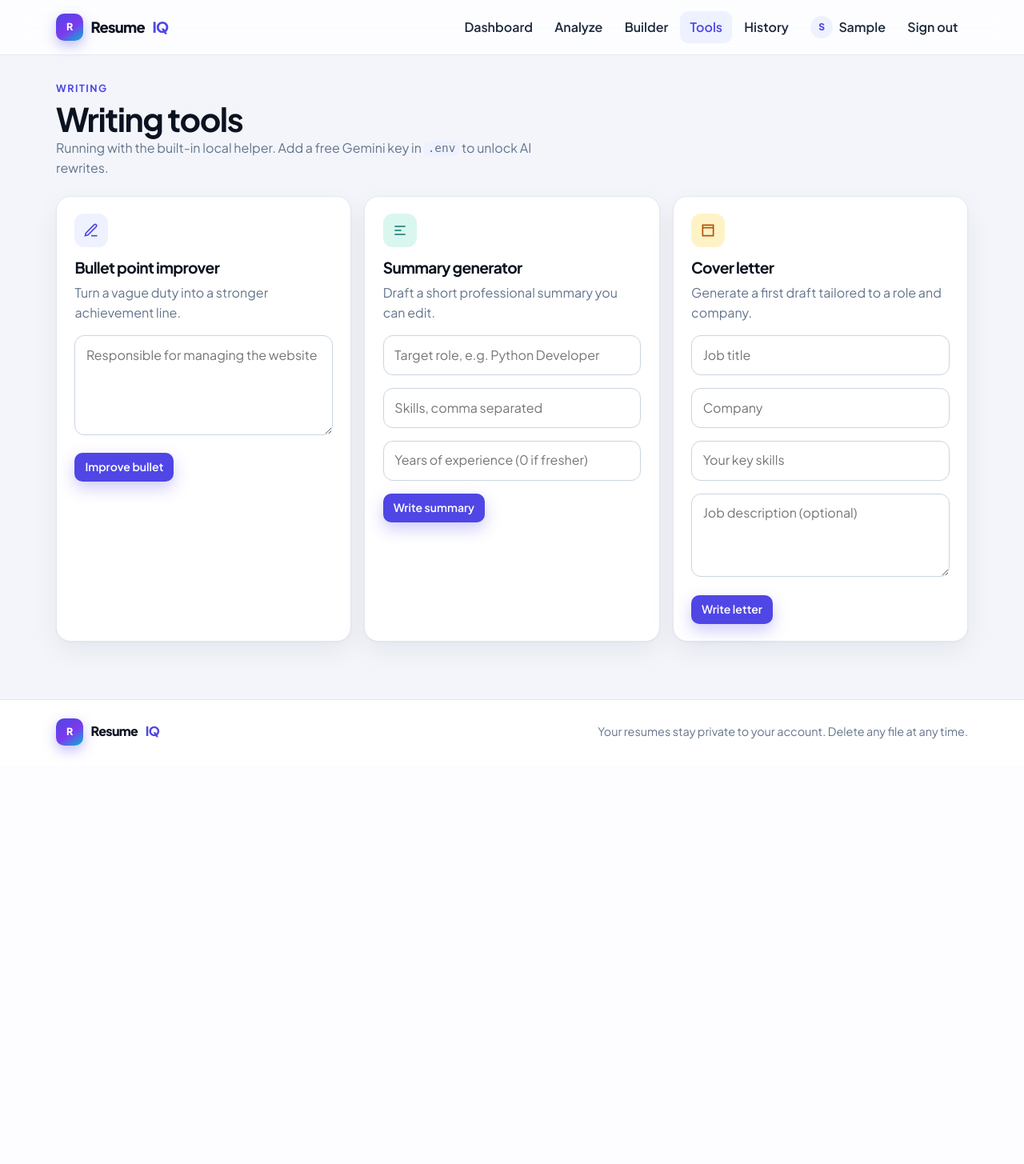
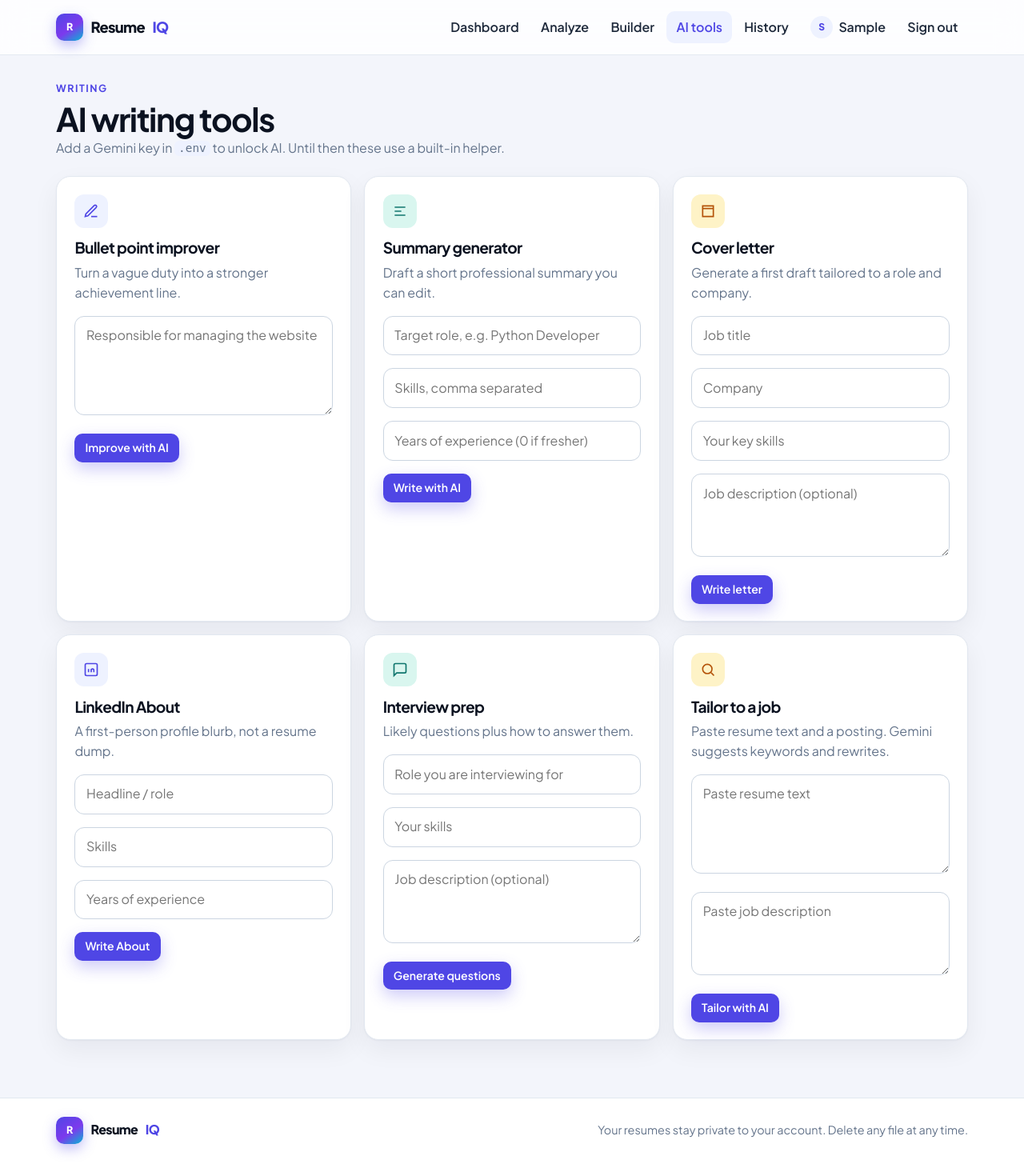
Before and after one commit to SahalSabith/ResumeAnaliser, a Django app: page /tools/ in a window 1280 px wide. Shown: the whole page at 80% size. Before the commit the page ends 943 px from the top, so only its background shows below. Run offline with Django 5.2, Linux system fonts and the light colour scheme; the visitor is signed in with stand-in values (Sample User, id 1).

Commit message:
ai updated and improvement

```diff
--- a/analyzer/forms.py
+++ b/analyzer/forms.py
@@ -14,8 +14,6 @@ class UploadForm(forms.Form):
     job_description = forms.CharField(
         label="Job description (optional)", required=False, max_length=8000,
         widget=forms.Textarea(attrs={"rows": 7, "placeholder": "Paste the job posting here to get a match score and missing skills."}))
-    use_ai = forms.BooleanField(
-        label="Add AI feedback (sends your resume text, with contact details removed, to Google Gemini)", required=False)
     delete_after = forms.BooleanField(
         label="Delete the original file right after analysis (only the extracted text is kept)", required=False)
 
@@ -42,7 +40,6 @@ class RematchForm(forms.Form):
     job_title = forms.CharField(max_length=120, required=False)
     job_description = forms.CharField(min_length=30, max_length=8000,
                                       error_messages={"min_length": "Paste at least a few sentences of the job description."})
-    use_ai = forms.BooleanField(required=False)
 
 
 class BuiltResumeForm(forms.ModelForm):
--- a/analyzer/tests.py
+++ b/analyzer/tests.py
@@ -171,3 +171,7 @@ class BuilderToolTests(TestCase):
         self.assertContains(r, "Led managing the website")
         r = self.client.post(reverse("analyzer:tools"), {"tool": "cover", "role": "Python Developer", "company": "Acme", "skills": "Python, SQL"})
         self.assertContains(r, "Acme")
+        r = self.client.post(reverse("analyzer:tools"), {"tool": "linkedin", "role": "Python Developer", "skills": "Python"})
+        self.assertContains(r, "Python Developer")
+        r = self.client.post(reverse("analyzer:tools"), {"tool": "interview", "role": "Python Developer", "skills": "Python"})
+        self.assertContains(r, "Walk me through")
--- a/analyzer/views.py
+++ b/analyzer/views.py
@@ -22,13 +22,24 @@ def home(request):
 
 
 # ------------------------------------------------------------------ analysis core
-def _run_analysis(user, resume, job_title, jd, use_ai):
+def _run_analysis(user, resume, job_title, jd, use_ai=True):
     data = scoring.analyze(resume.extracted_text, jd)
-    review = ai.review_resume(resume.extracted_text, jd) if (use_ai and ai.ai_enabled()) else None
+    review = ai.enrich_resume(resume.extracted_text, jd, job_title) if use_ai else None
     if review:
-        for s in review["suggestions"]:
-            if s["title"]:
+        for s in review.get("suggestions", []):
+            if s.get("title"):
                 data["suggestions"].append({"priority": "medium", "title": s["title"], "detail": s["detail"], "source": "ai"})
+        if review.get("career"):
+            data["jobs"] = [{"role": c["role"], "pct": 0, "matched": [], "missing": [c["gap"]] if c.get("gap") else [],
+                             "why": c.get("why", "")} for c in review["career"]] + data["jobs"]
+            # keep unique roles, AI-first
+            seen, jobs = set(), []
+            for j in data["jobs"]:
+                key = j["role"].lower()
+                if key not in seen:
+                    seen.add(key)
+                    jobs.append(j)
+            data["jobs"] = jobs[:6]
     data["ai"] = review
     sc, match = data["scores"], data["match"]
     return Analysis.objects.create(
@@ -78,12 +89,14 @@ def analyze(request):
                 resume.extracted_text = text[:40000]
                 resume.save(update_fields=["extracted_text"])
                 analysis = _run_analysis(request.user, resume, form.cleaned_data["job_title"],
-                                         form.cleaned_data["job_description"], form.cleaned_data["use_ai"])
+                                         form.cleaned_data["job_description"], True)
                 if form.cleaned_data["delete_after"]:
                     resume.delete_file()
                     messages.info(request, "Original file deleted. Only the extracted text remains in your account.")
-                if form.cleaned_data["use_ai"] and not analysis.data.get("ai"):
-                    messages.warning(request, "AI feedback wasn't available right now, so you're seeing the built-in analysis.")
+                if ai.ai_enabled() and not analysis.data.get("ai"):
+                    messages.warning(request, "Gemini was busy, so you're seeing the built-in analysis. Try again in a moment.")
+                elif analysis.data.get("ai"):
+                    messages.success(request, "AI review is included — strengths, rewrites, interview questions and career paths.")
                 return redirect("analyzer:detail", pk=analysis.pk)
     return render(request, "analyzer/upload.html", {"form": form})
 
@@ -103,8 +116,8 @@ def rematch(request, pk):
         messages.error(request, " ".join(e for errs in form.errors.values() for e in errs))
         return redirect("analyzer:detail", pk=pk)
     new = _run_analysis(request.user, a.resume, form.cleaned_data["job_title"],
-                        form.cleaned_data["job_description"].strip(), form.cleaned_data["use_ai"])
-    messages.success(request, "Matched against the new job description.")
+                        form.cleaned_data["job_description"].strip(), True)
+    messages.success(request, "Matched against the new job description with an AI fit review.")
     return redirect("analyzer:detail", pk=new.pk)
 
 
@@ -163,17 +176,23 @@ def resume_purge(request, pk):
 def tools(request):
     result, tool = None, request.POST.get("tool")
     if request.method == "POST":
-        use_ai = bool(request.POST.get("use_ai"))
         g = lambda k: request.POST.get(k, "").strip()
         if tool == "bullet" and len(g("bullet")) >= 5:
-            result = ai.improve_bullet(g("bullet")[:600], use_ai)
+            result = ai.improve_bullet(g("bullet")[:600], True)
         elif tool == "summary" and g("role"):
-            text, used = ai.generate_summary(g("role")[:80], g("skills")[:300], g("years")[:10], use_ai)
+            text, used = ai.generate_summary(g("role")[:80], g("skills")[:300], g("years")[:10], True)
             result = {"text": text, "ai": used}
         elif tool == "cover" and g("role"):
             text, used = ai.cover_letter(g("role")[:80], g("company")[:80], g("skills")[:300], g("jd")[:3000],
-                                         request.user.first_name, use_ai)
+                                         request.user.first_name, True)
             result = {"text": text, "ai": used}
+        elif tool == "linkedin" and g("role"):
+            text, used = ai.linkedin_about(g("role")[:80], g("skills")[:300], g("years")[:10], True)
+            result = {"text": text, "ai": used}
+        elif tool == "interview" and g("role"):
+            result = ai.interview_prep(g("role")[:80], g("skills")[:300], g("jd")[:3000], True)
+        elif tool == "tailor" and len(g("resume")) >= 40 and len(g("jd")) >= 30:
+            result = ai.tailor_to_job(g("resume")[:5000], g("jd")[:3000], True)
         else:
             messages.error(request, "Please fill in the required fields for that tool.")
             tool = None
@@ -237,7 +256,7 @@ def builder_analyze(request, pk):
     r = get_object_or_404(BuiltResume, pk=pk, user=request.user)
     resume = Resume.objects.create(user=request.user, original_name=f"{r.title} (built in ResumeIQ)",
                                    extracted_text=r.as_plain_text()[:40000])
-    a = _run_analysis(request.user, resume, "", "", False)
+    a = _run_analysis(request.user, resume, r.headline, "", True)
     return redirect("analyzer:detail", pk=a.pk)
 
 
@@ -248,8 +267,32 @@ def builder_suggest(request):
         body = json.loads(request.body or b"{}")
     except ValueError:
         return JsonResponse({"error": "bad request"}, status=400)
+    action = str(body.get("action", "summary")).strip()
     role = str(body.get("role", "")).strip()[:80]
-    if not role:
-        return JsonResponse({"error": "Enter a headline or target role first."}, status=400)
-    text, used = ai.generate_summary(role, str(body.get("skills", ""))[:300], str(body.get("years", ""))[:10], True)
-    return JsonResponse({"summary": text, "ai": used})
+    skills = str(body.get("skills", ""))[:300]
+    years = str(body.get("years", ""))[:10]
+    text = str(body.get("text", ""))[:4000]
+    jd = str(body.get("jd", ""))[:3000]
+    if action == "summary":
+        if not role:
+            return JsonResponse({"error": "Enter a headline or target role first."}, status=400)
+        summary, used = ai.generate_summary(role, skills, years, True)
+        return JsonResponse({"summary": summary, "ai": used})
+    if action == "skills":
+        if not role:
+            return JsonResponse({"error": "Enter a headline or target role first."}, status=400)
+        out = ai.suggest_skills(role, skills, True)
+        return JsonResponse(out)
+    if action == "rewrite":
+        section = str(body.get("section", "experience"))[:40]
+        rewritten, used = ai.rewrite_section(section, text, role, True)
+        return JsonResponse({"text": rewritten, "ai": used})
+    if action == "tailor":
+        if len(jd) < 30:
+            return JsonResponse({"error": "Paste a job description (at least a few sentences)."}, status=400)
+        return JsonResponse(ai.tailor_to_job(text, jd, True))
+    if action == "bullet":
+        if len(text) < 5:
+            return JsonResponse({"error": "Paste a bullet to improve."}, status=400)
+        return JsonResponse(ai.improve_bullet(text[:600], True))
+    return JsonResponse({"error": "Unknown action."}, status=400)
--- a/config/settings.py
+++ b/config/settings.py
@@ -1,4 +1,5 @@
 import os
+import sys
 from pathlib import Path
 
 BASE_DIR = Path(__file__).resolve().parent.parent
@@ -100,9 +101,10 @@ if not DEBUG:
 
 CACHES = {"default": {"BACKEND": "django.core.cache.backends.locmem.LocMemCache"}}
 
-# ---- Free AI (Google Gemini free tier). Optional. ----
+# ---- AI (Google Gemini). New keys cannot use gemini-2.5-flash; the client falls back. ----
+TESTING = "test" in sys.argv
 GEMINI_API_KEY = os.environ.get("GEMINI_API_KEY", "").strip()
-GEMINI_MODEL = os.environ.get("GEMINI_MODEL", "gemini-2.5-flash")
+GEMINI_MODEL = os.environ.get("GEMINI_MODEL", "gemini-3.5-flash")
 
 LANGUAGE_CODE = "en-us"
 TIME_ZONE = "Asia/Kolkata"
--- a/templates/analyzer/builder_preview.html
+++ b/templates/analyzer/builder_preview.html
@@ -11,7 +11,7 @@
       <button class="btn sm primary" onclick="window.print()">Print / Save as PDF</button>
       <a class="btn sm" href="{% url 'analyzer:builder_docx' r.pk %}">Download DOCX</a>
       <a class="btn sm" href="{% url 'analyzer:builder_edit' r.pk %}">Edit</a>
-      <form class="inline" method="post" action="{% url 'analyzer:builder_analyze' r.pk %}">{% csrf_token %}<button class="btn sm">Score this resume</button></form>
+      <form class="inline" method="post" action="{% url 'analyzer:builder_analyze' r.pk %}">{% csrf_token %}<button class="btn sm">AI-score this resume</button></form>
     </div>
   </div>
   <p class="muted"><small>Tip: in the print dialog, choose “Save as PDF” and turn off headers and footers.</small></p>
--- a/templates/analyzer/dashboard.html
+++ b/templates/analyzer/dashboard.html
@@ -19,7 +19,8 @@
         <p class="kicker">Latest analysis</p>
         <h2>{{ latest.label }}</h2>
         <p class="muted">{{ latest.resume.original_name }} · {{ latest.created_at|date:"d M Y" }}{% if latest.match_score is not None %}<br>Job match <b>{{ latest.match_score }}%</b>{% endif %}</p>
-        <a class="btn sm" href="{% url 'analyzer:detail' latest.pk %}">Open full analysis</a>
+        {% if latest.data.ai.summary %}<p>{{ latest.data.ai.summary }}</p>{% endif %}
+        <a class="btn sm" href="{% url 'analyzer:detail' latest.pk %}">Open full AI analysis</a>
       </div>
     </div>
   </div>
--- a/templates/analyzer/tools.html
+++ b/templates/analyzer/tools.html
@@ -1,11 +1,11 @@
 {% extends "base.html" %}
-{% block title %}Writing tools{% endblock %}
+{% block title %}AI writing tools{% endblock %}
 {% block content %}
 <header class="page-head">
   <div>
     <p class="kicker">Writing</p>
-    <h1>Writing tools</h1>
-    <p class="lede">{% if AI_AVAILABLE %}AI is on (Google Gemini free tier). Untick the box to stay fully local.{% else %}Running with the built-in local helper. Add a free Gemini key in <code>.env</code> to unlock AI rewrites.{% endif %}</p>
+    <h1>AI writing tools</h1>
+    <p class="lede">{% if AI_AVAILABLE %}Every tool runs on Google Gemini. Edit the draft before you paste it into a resume.{% else %}Add a Gemini key in <code>.env</code> to unlock AI. Until then these use a built-in helper.{% endif %}</p>
   </div>
 </header>
 <div class="grid g3">
@@ -16,9 +16,8 @@
     <h2>Bullet point improver</h2>
     <p class="muted">Turn a vague duty into a stronger achievement line.</p>
     <div class="field"><textarea name="bullet" rows="4" maxlength="600" required placeholder="Responsible for managing the website">{% if tool == "bullet" %}{{ post.bullet }}{% endif %}</textarea></div>
-    {% if AI_AVAILABLE %}<div class="field check"><input type="checkbox" name="use_ai" id="a1" checked><label for="a1">Use AI</label></div>{% endif %}
-    <button class="btn primary sm">Improve bullet</button>
-    {% if result and tool == "bullet" %}<div style="margin-top:1rem">{% for r in result.rewrites %}<div class="tip low">{{ r }}</div>{% endfor %}{% for t in result.tips %}<small>Tip: {{ t }}</small><br>{% endfor %}</div>{% endif %}
+    <button class="btn primary sm">Improve with AI</button>
+    {% if result and tool == "bullet" %}<div style="margin-top:1rem">{% for r in result.rewrites %}<div class="tip low">{{ r }}</div>{% endfor %}{% for t in result.tips %}<small>Tip: {{ t }}</small><br>{% endfor %}{% if result.ai %}<small>Written with Gemini.</small>{% endif %}</div>{% endif %}
   </form>
   <form class="card" method="post" style="margin-top:0">{% csrf_token %}<input type="hidden" name="tool" value="summary">
     <div class="icon-box mint">
@@ -29,8 +28,7 @@
     <div class="field"><input type="text" name="role" required maxlength="80" placeholder="Target role, e.g. Python Developer" value="{% if tool == 'summary' %}{{ post.role }}{% endif %}"></div>
     <div class="field"><input type="text" name="skills" maxlength="300" placeholder="Skills, comma separated" value="{% if tool == 'summary' %}{{ post.skills }}{% endif %}"></div>
     <div class="field"><input type="text" name="years" maxlength="10" placeholder="Years of experience (0 if fresher)" value="{% if tool == 'summary' %}{{ post.years }}{% endif %}"></div>
-    {% if AI_AVAILABLE %}<div class="field check"><input type="checkbox" name="use_ai" id="a2" checked><label for="a2">Use AI</label></div>{% endif %}
-    <button class="btn primary sm">Write summary</button>
+    <button class="btn primary sm">Write with AI</button>
     {% if result and tool == "summary" %}<div class="tip low" style="margin-top:1rem">{{ result.text }}</div>{% endif %}
   </form>
   <form class="card" method="post" style="margin-top:0">{% csrf_token %}<input type="hidden" name="tool" value="cover">
@@ -43,9 +41,49 @@
     <div class="field"><input type="text" name="company" maxlength="80" placeholder="Company" value="{% if tool == 'cover' %}{{ post.company }}{% endif %}"></div>
     <div class="field"><input type="text" name="skills" maxlength="300" placeholder="Your key skills" value="{% if tool == 'cover' %}{{ post.skills }}{% endif %}"></div>
     <div class="field"><textarea name="jd" rows="3" maxlength="3000" placeholder="Job description (optional)">{% if tool == 'cover' %}{{ post.jd }}{% endif %}</textarea></div>
-    {% if AI_AVAILABLE %}<div class="field check"><input type="checkbox" name="use_ai" id="a3" checked><label for="a3">Use AI</label></div>{% endif %}
     <button class="btn primary sm">Write letter</button>
     {% if result and tool == "cover" %}<div class="tip low" style="margin-top:1rem;white-space:pre-wrap">{{ result.text }}</div>{% endif %}
   </form>
+  <form class="card" method="post" style="margin-top:0">{% csrf_token %}<input type="hidden" name="tool" value="linkedin">
+    <div class="icon-box">
+      <svg viewBox="0 0 24 24" fill="none" stroke="currentColor" stroke-width="2"><rect x="3" y="3" width="18" height="18" rx="2"/><path d="M8 11v5M8 8h.01M12 16v-5M16 16v-3a2 2 0 0 0-4 0"/></svg>
+    </div>
+    <h2>LinkedIn About</h2>
+    <p class="muted">A first-person profile blurb, not a resume dump.</p>
+    <div class="field"><input type="text" name="role" required maxlength="80" placeholder="Headline / role" value="{% if tool == 'linkedin' %}{{ post.role }}{% endif %}"></div>
+    <div class="field"><input type="text" name="skills" maxlength="300" placeholder="Skills" value="{% if tool == 'linkedin' %}{{ post.skills }}{% endif %}"></div>
+    <div class="field"><input type="text" name="years" maxlength="10" placeholder="Years of experience" value="{% if tool == 'linkedin' %}{{ post.years }}{% endif %}"></div>
+    <button class="btn primary sm">Write About</button>
+    {% if result and tool == "linkedin" %}<div class="tip low" style="margin-top:1rem;white-space:pre-wrap">{{ result.text }}</div>{% endif %}
+  </form>
+  <form class="card" method="post" style="margin-top:0">{% csrf_token %}<input type="hidden" name="tool" value="interview">
+    <div class="icon-box mint">
+      <svg viewBox="0 0 24 24" fill="none" stroke="currentColor" stroke-width="2"><path d="M21 15a2 2 0 0 1-2 2H7l-4 4V5a2 2 0 0 1 2-2h14a2 2 0 0 1 2 2z"/></svg>
+    </div>
+    <h2>Interview prep</h2>
+    <p class="muted">Likely questions plus how to answer them.</p>
+    <div class="field"><input type="text" name="role" required maxlength="80" placeholder="Role you are interviewing for" value="{% if tool == 'interview' %}{{ post.role }}{% endif %}"></div>
+    <div class="field"><input type="text" name="skills" maxlength="300" placeholder="Your skills" value="{% if tool == 'interview' %}{{ post.skills }}{% endif %}"></div>
+    <div class="field"><textarea name="jd" rows="3" maxlength="3000" placeholder="Job description (optional)">{% if tool == 'interview' %}{{ post.jd }}{% endif %}</textarea></div>
+    <button class="btn primary sm">Generate questions</button>
+    {% if result and tool == "interview" %}<div style="margin-top:1rem">{% for q in result.questions %}<div class="tip medium"><b>{{ q.q }}</b>{{ q.tip }}</div>{% endfor %}</div>{% endif %}
+  </form>
+  <form class="card" method="post" style="margin-top:0">{% csrf_token %}<input type="hidden" name="tool" value="tailor">
+    <div class="icon-box amber">
+      <svg viewBox="0 0 24 24" fill="none" stroke="currentColor" stroke-width="2"><circle cx="11" cy="11" r="7"/><path d="M21 21l-4.3-4.3"/></svg>
+    </div>
+    <h2>Tailor to a job</h2>
+    <p class="muted">Paste resume text and a posting. Gemini suggests keywords and rewrites.</p>
+    <div class="field"><textarea name="resume" rows="4" maxlength="5000" required placeholder="Paste resume text">{% if tool == "tailor" %}{{ post.resume }}{% endif %}</textarea></div>
+    <div class="field"><textarea name="jd" rows="3" maxlength="3000" required placeholder="Paste job description">{% if tool == "tailor" %}{{ post.jd }}{% endif %}</textarea></div>
+    <button class="btn primary sm">Tailor with AI</button>
+    {% if result and tool == "tailor" %}
+      <div style="margin-top:1rem">
+        {% if result.summary %}<p>{{ result.summary }}</p>{% endif %}
+        {% if result.keywords_to_add %}<div class="chips">{% for s in result.keywords_to_add %}<span class="chip miss">{{ s }}</span>{% endfor %}</div>{% endif %}
+        {% for r in result.bullet_rewrites %}<div class="tip low"><small>Before</small><br>{{ r.before }}<br><small>After</small><br><b style="font-weight:600">{{ r.after }}</b></div>{% endfor %}
+      </div>
+    {% endif %}
+  </form>
 </div>
 {% endblock %}
--- a/templates/base.html
+++ b/templates/base.html
@@ -23,7 +23,7 @@
         <a href="{% url 'analyzer:dashboard' %}" class="{% if name == 'dashboard' %}on{% endif %}">Dashboard</a>
         <a href="{% url 'analyzer:analyze' %}" class="{% if name == 'analyze' %}on{% endif %}">Analyze</a>
         <a href="{% url 'analyzer:builder_list' %}" class="{% if name == 'builder_list' or name == 'builder_new' or name == 'builder_edit' or name == 'builder_preview' %}on{% endif %}">Builder</a>
-        <a href="{% url 'analyzer:tools' %}" class="{% if name == 'tools' %}on{% endif %}">Tools</a>
+        <a href="{% url 'analyzer:tools' %}" class="{% if name == 'tools' %}on{% endif %}">AI tools</a>
         <a href="{% url 'analyzer:history' %}" class="{% if name == 'history' %}on{% endif %}">History</a>
         <a class="user-chip {% if name == 'account' or name == 'password_change' %}on{% endif %}" href="{% url 'accounts:account' %}">
           <span class="avatar">{{ user.first_name|default:user.username|slice:":1"|upper }}</span>
```
Also changed, not shown: analyzer/services/ai.py (+220 -29 lines), analyzer/services/reports.py (+12 -0 lines), templates/analyzer/builder_form.html (+37 -14 lines), templates/analyzer/detail.html (+16 -5 lines), templates/analyzer/home.html (+13 -13 lines), templates/analyzer/upload.html (+6 -6 lines), 1 other file.
